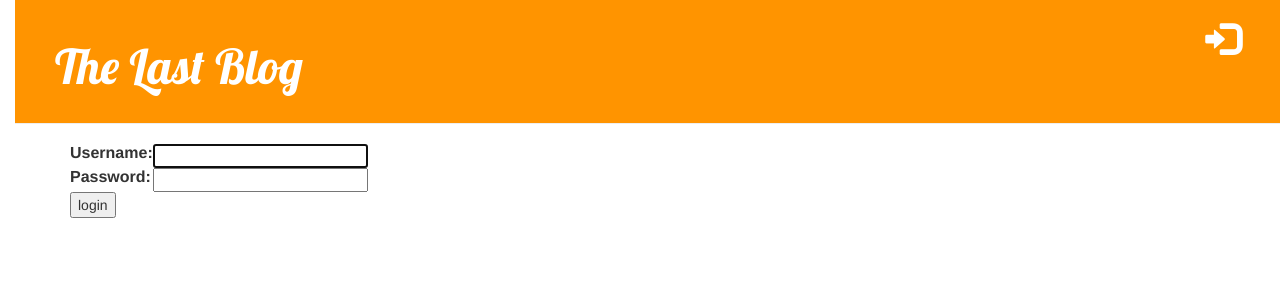
After one commit to asperaa/my-first-blog, a Django app: page /accounts/login/ in a window 1280 px wide. The commit adds this page. Shown: the top 300 px of the page. Run offline with Django 3.2, Linux system fonts and the light colour scheme; some libraries are stand-ins or nearby versions.

Commit message:
Added the login and logout functionality

```diff
--- a/blog/templates/blog/base.html
+++ b/blog/templates/blog/base.html
@@ -11,8 +11,13 @@
     </head>
     <body>
 
-    <div class="page-header"><a href="{% url 'post_new' %}" class="top-menu">{% if user.is_authenticated %}<span class="glyphicon glyphicon-plus"></span>{% endif %}</a>
-
+    <div class="page-header">{% if user.is_authenticated %}
+            <a href="{% url 'post_new' %}" class="top-menu"><span class="glyphicon glyphicon-plus"></span></a>
+            <a href="{% url 'post_draft_list' %}" class="top-menu"><span class="glyphicon glyphicon-edit"></span></a>
+            <a href="{% url 'logout' %}" class="top-menu">Hello,{{ user.username }} <span class="glyphicon glyphicon-log-out"></span></a>
+        {% else %}
+            <a href="{% url 'login' %}" class="top-menu"><span class="glyphicon glyphicon-log-in"></span></a>
+        {% endif %}
         <h1><a href="/">The Last Blog</a></h1>
     </div>
     <div class="content container">
--- a/blog/templates/blog/post_detail.html
+++ b/blog/templates/blog/post_detail.html
@@ -3,13 +3,16 @@
 {% block content %}
     <div class="post">
         {% if user.is_authenticated %}
-        <div class="edit-move"><a class="btn btn-default" href="{% url 'post_edit' pk=post.pk %}"><span class="glyphicon glyphicon-pencil"></span></a></div>
+        <div class="edit-move"><a class="btn btn-default" href="{% url 'post_edit' pk=post.pk %}"><span class="glyphicon glyphicon-pencil"></span></a><a class="btn btn-default" href="{% url 'post_remove' pk=post.pk %}"><span class="glyphicon glyphicon-remove"></span></a></div>
+
         {% endif %}
         <h1>{{ post.title }}</h1>
         {% if post.published_date %}
             <div class="date">
                 {{ post.published_date }}
             </div>
+        {% else %}
+            <a class="btn btn-default" href="{% url 'post_publish' pk=post.pk %}">Publish</a>
         {% endif %}
         <p>{{ post.text|linebreaksbr }}</p>
     </div>
--- /dev/null
+++ b/blog/templates/registration/login.html
@@ -0,0 +1,24 @@
+{% extends "blog/base.html" %}
+
+{% block content %}
+    {% if form.errors %}
+        <p>Your username and password didn't match. Please try again.</p>
+    {% endif %}
+
+    <form method="post" action="{% url 'login' %}">
+    {% csrf_token %}
+        <table>
+        <tr>
+            <td>{{ form.username.label_tag }}</td>
+            <td>{{ form.username }}</td>
+        </tr>
+        <tr>
+            <td>{{ form.password.label_tag }}</td>
+            <td>{{ form.password }}</td>
+        </tr>
+        </table>
+
+        <input type="submit" value="login" />
+        <input type="hidden" name="next" value="{{ next }}" />
+    </form>
+{% endblock %}
--- a/blog/urls.py
+++ b/blog/urls.py
@@ -7,5 +7,9 @@ urlpatterns = [
     url(r'^post/(?P<pk>\d+)/$', views.post_detail, name='post_detail'),
     url(r'^post/new/$', views.post_new, name='post_new'),
     url(r'^post/(?P<pk>\d+)/edit/$', views.post_edit, name='post_edit'),
+    url(r'^drafts/$', views.post_draft_list, name='post_draft_list'),
+    url(r'^post/(?P<pk>\d+)/publish/$', views.post_publish, name='post_publish'),
+    url(r'^post/(?P<pk>\d+)/remove/$', views.post_remove, name='post_remove'),
+
 
 ]
--- a/mysite/settings.py
+++ b/mysite/settings.py
@@ -120,3 +120,4 @@ USE_TZ = True
 
 STATIC_URL = '/static/'
 STATIC_ROOT = os.path.join(BASE_DIR, 'static')
+LOGIN_REDIRECT_URL = '/'
--- a/mysite/urls.py
+++ b/mysite/urls.py
@@ -1,9 +1,12 @@
 from django.conf.urls import url
 from django.contrib import admin
 from django.conf.urls import include
+from django.contrib.auth import views
 
 urlpatterns = [
     url(r'^admin/', admin.site.urls),
-    url(r'', include('blog.urls'))
+    url(r'', include('blog.urls')),
+    url(r'^accounts/login/$', views.login, name='login'),
+    url(r'^accounts/logout/$', views.logout, name='logout', kwargs={'next_page': '/'}),
 
 ]
```
Also changed, not shown: blog/templates/blog/post_draft_list.html (added, +11 -0 lines), blog/views.py (+21 -4 lines), db.sqlite3.
